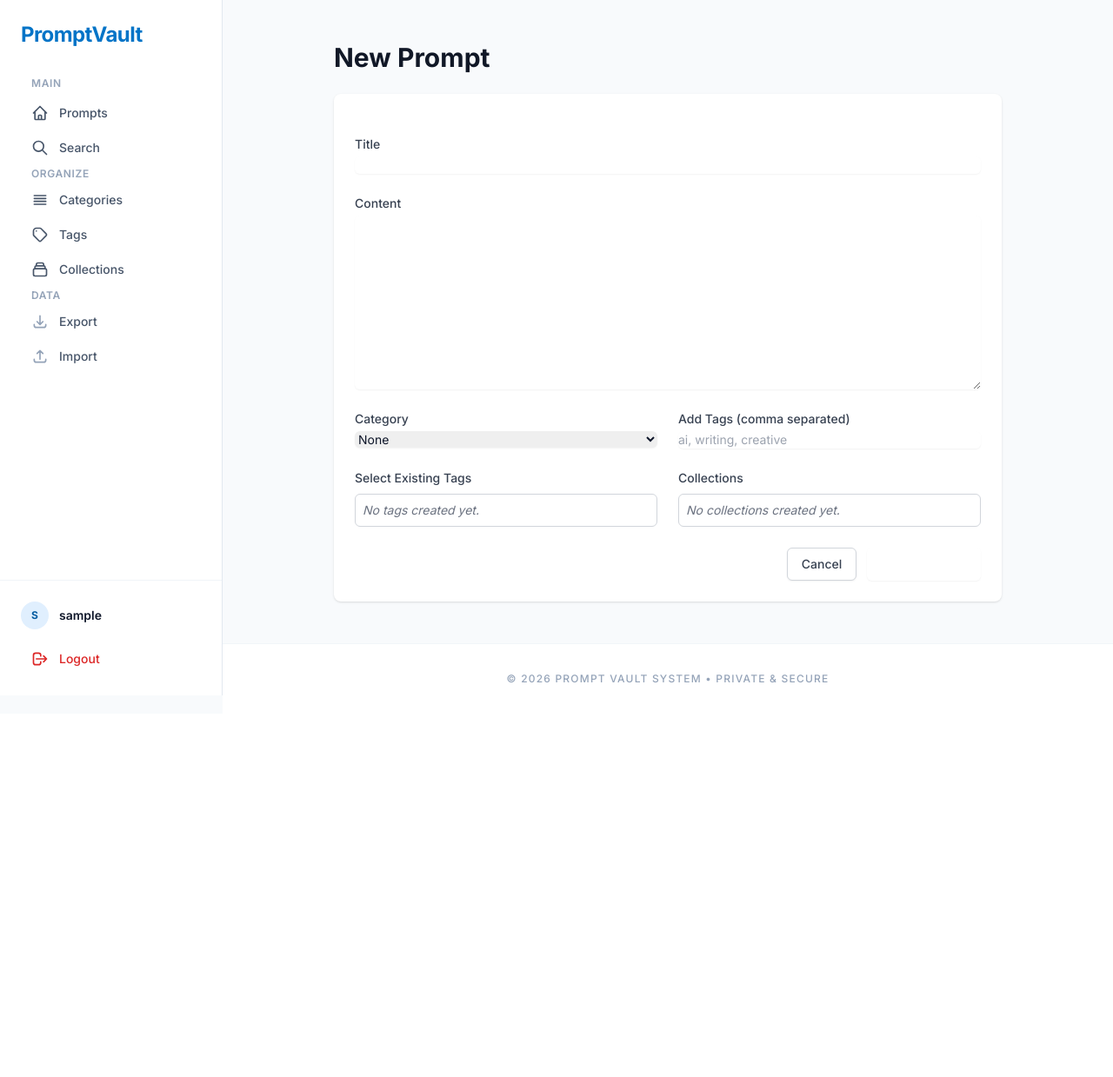
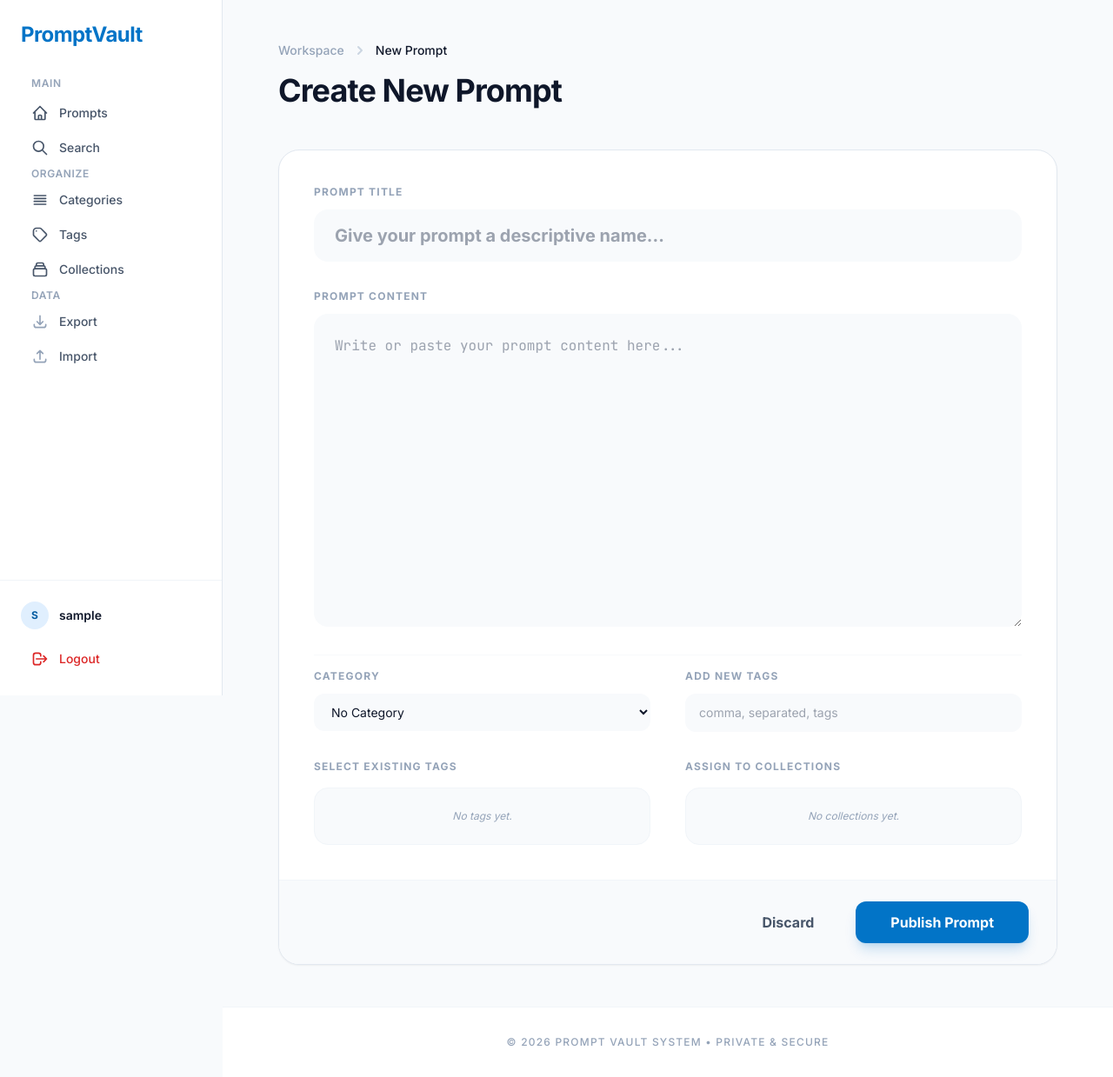
Before and after one commit to Ziad-Abaza/prompt-vault-system, a PHP site: page /prompt_edit.php in a window 1280 px wide. Shown: the whole page at 87% size. Before the commit the page ends 800 px from the top, so only its background shows below. Run offline with PHP 8.4, Linux system fonts and the light colour scheme; the visitor is signed in with stand-in values (Sample User, id 1); data comes from the database, SQL or seed files in the repository; some libraries are stand-ins or nearby versions.

Commit message:
`Refactor UI components and layouts in multiple PHP files`

```diff
--- a/prompt_edit.php
+++ b/prompt_edit.php
@@ -3,6 +3,11 @@ require_once 'bootstrap.php';
 
 $id = $_GET['id'] ?? null;
 $prompt = $id ? get_prompt($id) : null;
+
+if ($id && !$prompt) {
+    set_flash('Prompt not found.', 'error');
+    redirect('index.php');
+}
 
 $categories = get_categories();
 $tags = get_tags();
@@ -45,35 +50,55 @@ $selected_collection_ids = $prompt ? array_column($prompt['collections'], 'id')
 include 'includes/header.php';
 ?>
 
-<div class="max-w-3xl mx-auto">
-    <div class="md:flex md:items-center md:justify-between mb-6">
-        <h1 class="text-3xl font-bold text-gray-900"><?php echo $id ? 'Edit Prompt' : 'New Prompt'; ?></h1>
+<div class="max-w-4xl mx-auto">
+    <div class="mb-12">
+        <nav class="flex mb-4" aria-label="Breadcrumb">
+            <ol class="flex items-center space-x-2 text-sm font-medium">
+                <li><a href="index.php" class="text-slate-400 hover:text-slate-600 transition-colors">Workspace</a></li>
+                <li>
+                    <svg class="h-5 w-5 text-slate-300" fill="currentColor" viewBox="0 0 20 20">
+                        <path fill-rule="evenodd" d="M7.293 14.707a1 1 0 010-1.414L10.586 10 7.293 6.707a1 1 0 011.414-1.414l4 4a1 1 0 010 1.414l-4 4a1 1 0 01-1.414 0z" clip-rule="evenodd" />
+                    </svg>
+                </li>
+                <li class="text-slate-900"><?php echo $id ? 'Edit Prompt' : 'New Prompt'; ?></li>
+            </ol>
+        </nav>
+        <h1 class="text-4xl font-bold text-slate-900 tracking-tight"><?php echo $id ? 'Refine Prompt' : 'Create New Prompt'; ?></h1>
     </div>
 
     <?php if (isset($error)): ?>
-        <div class="mb-4 p-4 rounded-md bg-red-50 text-red-700">
+        <div class="mb-8 p-4 rounded-xl bg-red-50 border border-red-100 text-red-700 text-sm font-medium">
             <?php echo esc($error); ?>
         </div>
     <?php endif; ?>
 
-    <form action="prompt_edit.php<?php echo $id ? '?id=' . $id : ''; ?>" method="POST" class="space-y-6 bg-white shadow px-4 py-5 sm:rounded-lg sm:p-6">
+    <form action="prompt_edit.php<?php echo $id ? '?id=' . $id : ''; ?>" method="POST" class="space-y-10">
         <?php echo csrf_input(); ?>
 
+        <div class="bg-white rounded-3xl shadow-sm border border-slate-200 overflow-hidden">
+            <div class="p-8 md:p-10 space-y-8">
+                <!-- Title Field -->
                 <div>
-            <label for="title" class="block text-sm font-medium text-gray-700">Title</label>
-            <input type="text" name="title" id="title" required value="<?php echo esc($prompt['title'] ?? ''); ?>" class="mt-1 block w-full border-gray-300 rounded-md shadow-sm focus:ring-primary focus:border-primary sm:text-sm">
+                    <label for="title" class="block text-xs font-bold text-slate-400 uppercase tracking-widest mb-3">Prompt Title</label>
+                    <input type="text" name="title" id="title" required value="<?php echo esc($prompt['title'] ?? ''); ?>"
+                        class="block w-full px-6 py-4 bg-slate-50 border-slate-100 rounded-2xl focus:ring-primary-500 focus:border-primary-500 text-xl font-bold text-slate-900 transition-all"
+                        placeholder="Give your prompt a descriptive name...">
                 </div>
 
+                <!-- Content Field -->
                 <div>
-            <label for="content" class="block text-sm font-medium text-gray-700">Content</label>
-            <textarea name="content" id="content" rows="10" required class="mt-1 block w-full border-gray-300 rounded-md shadow-sm focus:ring-primary focus:border-primary sm:text-sm"><?php echo esc($prompt['content'] ?? ''); ?></textarea>
+                    <label for="content" class="block text-xs font-bold text-slate-400 uppercase tracking-widest mb-3">Prompt Content</label>
+                    <textarea name="content" id="content" rows="12" required
+                        class="block w-full px-6 py-6 bg-slate-50 border-slate-100 rounded-2xl focus:ring-primary-500 focus:border-primary-500 font-mono text-slate-800 leading-relaxed transition-all"
+                        placeholder="Write or paste your prompt content here..."><?php echo esc($prompt['content'] ?? ''); ?></textarea>
                 </div>
 
-        <div class="grid grid-cols-1 md:grid-cols-2 gap-6">
+                <!-- Organization Grid -->
+                <div class="grid grid-cols-1 md:grid-cols-2 gap-10 pt-4 border-t border-slate-50">
                     <div>
-                <label for="category_id" class="block text-sm font-medium text-gray-700">Category</label>
-                <select name="category_id" id="category_id" class="mt-1 block w-full border-gray-300 rounded-md shadow-sm focus:ring-primary focus:border-primary sm:text-sm">
-                    <option value="">None</option>
+                        <label for="category_id" class="block text-xs font-bold text-slate-400 uppercase tracking-widest mb-3">Category</label>
+                        <select name="category_id" id="category_id" class="block w-full px-4 py-3 bg-slate-50 border-slate-100 rounded-xl focus:ring-primary-500 focus:border-primary-500 sm:text-sm transition-all">
+                            <option value="">No Category</option>
                             <?php foreach ($categories as $cat): ?>
                                 <option value="<?php echo $cat['id']; ?>" <?php echo ($prompt['category_id'] ?? '') == $cat['id'] ? 'selected' : ''; ?>>
                                     <?php echo esc($cat['name']); ?>
@@ -83,63 +108,75 @@ include 'includes/header.php';
                     </div>
 
                     <div>
-                <label for="new_tags" class="block text-sm font-medium text-gray-700">Add Tags (comma separated)</label>
-                <input type="text" name="new_tags" id="new_tags" class="mt-1 block w-full border-gray-300 rounded-md shadow-sm focus:ring-primary focus:border-primary sm:text-sm" placeholder="ai, writing, creative">
+                        <label for="new_tags" class="block text-xs font-bold text-slate-400 uppercase tracking-widest mb-3">Add New Tags</label>
+                        <input type="text" name="new_tags" id="new_tags"
+                            class="block w-full px-4 py-3 bg-slate-50 border-slate-100 rounded-xl focus:ring-primary-500 focus:border-primary-500 sm:text-sm transition-all"
+                            placeholder="comma, separated, tags">
                     </div>
                 </div>
 
-        <div class="grid grid-cols-1 md:grid-cols-2 gap-6">
+                <!-- Multi-select Areas -->
+                <div class="grid grid-cols-1 md:grid-cols-2 gap-10">
                     <div>
-                <label class="block text-sm font-medium text-gray-700 mb-2">Select Existing Tags</label>
-                <div class="max-h-40 overflow-y-auto border border-gray-300 rounded-md p-2 space-y-1">
+                        <label class="block text-xs font-bold text-slate-400 uppercase tracking-widest mb-4 text-center md:text-left">Select Existing Tags</label>
+                        <div class="grid grid-cols-2 gap-2 max-h-48 overflow-y-auto p-2 bg-slate-50 rounded-2xl border border-slate-100">
                             <?php foreach ($tags as $tag): ?>
-                        <div class="flex items-center">
-                            <input type="checkbox" name="tag_ids[]" value="<?php echo $tag['id']; ?>" id="tag_<?php echo $tag['id']; ?>" <?php echo in_array($tag['id'], $selected_tag_ids) ? 'checked' : ''; ?> class="h-4 w-4 text-primary focus:ring-primary border-gray-300 rounded">
-                            <label for="tag_<?php echo $tag['id']; ?>" class="ml-2 text-sm text-gray-700"><?php echo esc($tag['name']); ?></label>
-                        </div>
+                                <label class="flex items-center p-3 bg-white rounded-xl border border-slate-100 cursor-pointer hover:border-primary-300 transition-all">
+                                    <input type="checkbox" name="tag_ids[]" value="<?php echo $tag['id']; ?>" <?php echo in_array($tag['id'], $selected_tag_ids) ? 'checked' : ''; ?> class="h-4 w-4 text-primary-600 focus:ring-primary-500 border-slate-300 rounded">
+                                    <span class="ml-3 text-xs font-semibold text-slate-700 truncate"><?php echo esc($tag['name']); ?></span>
+                                </label>
                             <?php endforeach; ?>
                             <?php if (empty($tags)): ?>
-                        <p class="text-sm text-gray-500 italic">No tags created yet.</p>
+                                <p class="col-span-full py-4 text-center text-slate-400 text-xs italic">No tags yet.</p>
                             <?php endif; ?>
                         </div>
                     </div>
 
                     <div>
-                <label class="block text-sm font-medium text-gray-700 mb-2">Collections</label>
-                <div class="max-h-40 overflow-y-auto border border-gray-300 rounded-md p-2 space-y-1">
+                        <label class="block text-xs font-bold text-slate-400 uppercase tracking-widest mb-4 text-center md:text-left">Assign to Collections</label>
+                        <div class="grid grid-cols-1 gap-2 max-h-48 overflow-y-auto p-2 bg-slate-50 rounded-2xl border border-slate-100">
                             <?php foreach ($collections as $coll): ?>
-                        <div class="flex items-center">
-                            <input type="checkbox" name="collection_ids[]" value="<?php echo $coll['id']; ?>" id="coll_<?php echo $coll['id']; ?>" <?php echo in_array($coll['id'], $selected_collection_ids) ? 'checked' : ''; ?> class="h-4 w-4 text-primary focus:ring-primary border-gray-300 rounded">
-                            <label for="coll_<?php echo $coll['id']; ?>" class="ml-2 text-sm text-gray-700"><?php echo esc($coll['name']); ?></label>
+                                <label class="flex items-center p-3 bg-white rounded-xl border border-slate-100 cursor-pointer hover:border-primary-300 transition-all">
+                                    <input type="checkbox" name="collection_ids[]" value="<?php echo $coll['id']; ?>" <?php echo in_array($coll['id'], $selected_collection_ids) ? 'checked' : ''; ?> class="h-4 w-4 text-primary-600 focus:ring-primary-500 border-slate-300 rounded">
+                                    <div class="ml-3 overflow-hidden">
+                                        <p class="text-xs font-bold text-slate-900 truncate"><?php echo esc($coll['name']); ?></p>
                                     </div>
+                                </label>
                             <?php endforeach; ?>
                             <?php if (empty($collections)): ?>
-                        <p class="text-sm text-gray-500 italic">No collections created yet.</p>
+                                <p class="col-span-full py-4 text-center text-slate-400 text-xs italic">No collections yet.</p>
                             <?php endif; ?>
                         </div>
                     </div>
                 </div>
+            </div>
 
-        <div class="flex justify-end space-x-3">
-            <a href="index.php" class="inline-flex justify-center py-2 px-4 border border-gray-300 shadow-sm text-sm font-medium rounded-md text-gray-700 bg-white hover:bg-gray-50 focus:outline-none focus:ring-2 focus:ring-offset-2 focus:ring-primary">
-                Cancel
+            <!-- Form Actions -->
+            <div class="px-8 py-6 bg-slate-50 border-t border-slate-100 flex flex-col md:flex-row items-center justify-between gap-4">
+                <div class="order-2 md:order-1">
+                    <?php if ($id): ?>
+                        <button type="button" onclick="if(confirm('Delete this prompt permanently?')) document.getElementById('delete-form').submit();" class="text-red-500 hover:text-red-700 text-sm font-bold uppercase tracking-widest">
+                            Delete Prompt
+                        </button>
+                    <?php endif; ?>
+                </div>
+                <div class="flex items-center space-x-4 order-1 md:order-2 w-full md:w-auto">
+                    <a href="<?php echo $id ? 'prompt.php?id=' . $id : 'index.php'; ?>" class="flex-grow md:flex-grow-0 text-center px-8 py-3 text-slate-600 font-bold hover:text-slate-900 transition-colors">
+                        Discard
                     </a>
-            <button type="submit" class="inline-flex justify-center py-2 px-4 border border-transparent shadow-sm text-sm font-medium rounded-md text-white bg-primary hover:bg-blue-700 focus:outline-none focus:ring-2 focus:ring-offset-2 focus:ring-primary">
-                <?php echo $id ? 'Update Prompt' : 'Create Prompt'; ?>
+                    <button type="submit" class="flex-grow md:flex-grow-0 px-10 py-3 bg-primary-600 text-white font-bold rounded-xl hover:bg-primary-700 shadow-lg shadow-primary-600/20 transition-all focus:outline-none focus:ring-2 focus:ring-offset-2 focus:ring-primary-500">
+                        <?php echo $id ? 'Save Changes' : 'Publish Prompt'; ?>
                     </button>
+                </div>
+            </div>
         </div>
     </form>
 
     <?php if ($id): ?>
-        <div class="mt-8 border-t border-gray-200 pt-8">
-            <form action="prompt_delete.php" method="POST" onsubmit="return confirm('Are you sure you want to delete this prompt?');">
+        <form id="delete-form" action="prompt_delete.php" method="POST" class="hidden">
             <?php echo csrf_input(); ?>
             <input type="hidden" name="id" value="<?php echo $id; ?>">
-                <button type="submit" class="text-red-600 hover:text-red-900 text-sm font-medium">
-                    Delete Prompt Permanently
-                </button>
         </form>
-        </div>
     <?php endif; ?>
 </div>
 
```
Also changed, not shown: login.php (+31 -23 lines), register.php (+37 -25 lines), search.php (+31 -29 lines). Lines whose indentation alone changed are shown as unchanged.
